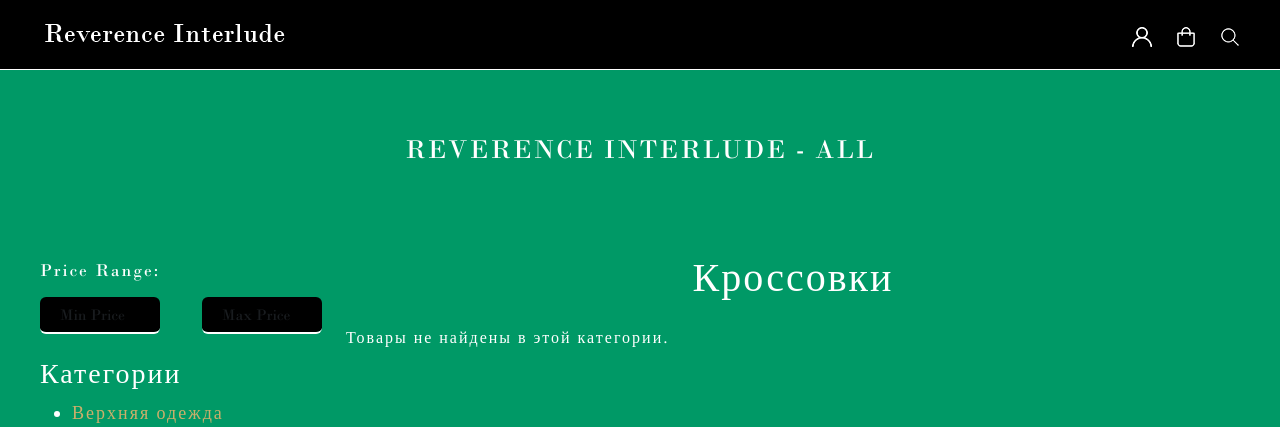
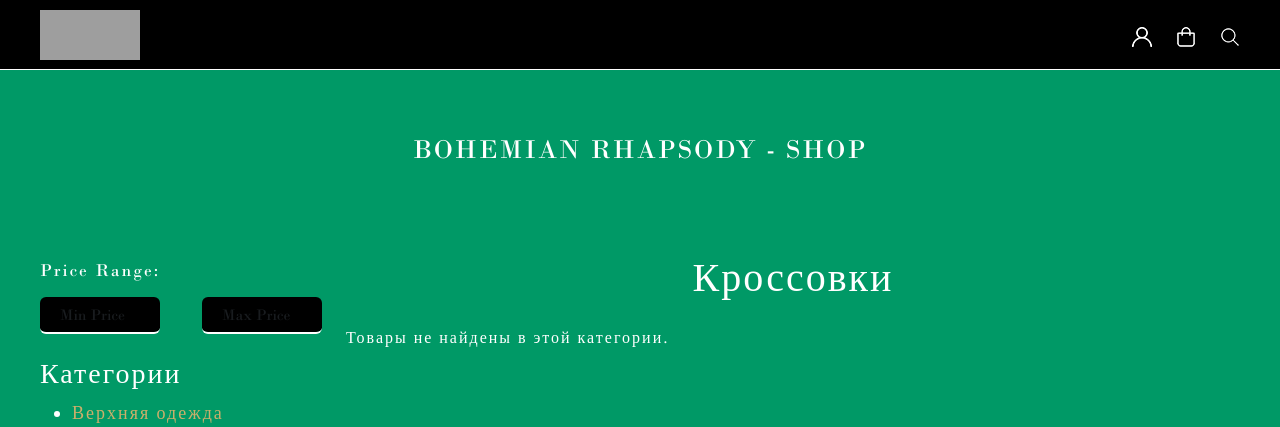
Before and after one commit to SuperMonkey0410/Heavy_shop, a Django app: page /catalog/krossovki in a window 1280 px wide. Shown: the top 427 px of the page. Run offline with Django 5.2, Linux system fonts and the light colour scheme; data comes from the database, SQL or seed files in the repository; data that the repository does not hold is empty; parts of the project's set-up code (start-up, migrations or seed data) failed here and were passed over; some libraries are stand-ins or nearby versions; grey boxes are pictures that could not be loaded.

Commit message:
редакция base шаблона + смена лого

```diff
--- a/templates/base.html
+++ b/templates/base.html
@@ -13,6 +13,14 @@
     {% comment %} css {% endcomment %}
     <link rel="stylesheet" href="{% static 'css/base.css' %}">
     <style>
+        .header {
+            display: flex;
+            align-items: center; /* Центрирует элементы по вертикали */
+        }
+        .header-logo img {
+            height: 50px; /* Установите нужную высоту */
+            width: 100px; /* Автоматическая ширина для сохранения пропорций */
+        }
         .dropdown {
             position: relative;
             display: inline-block;
@@ -45,14 +53,13 @@
         .spacer {
             margin-top: 30px; /* Увеличьте это значение для большего отступа */
         }
-
     </style>
 </head>
 <body>
 {% block navbar %}
 <header class="header sticky-top d-flex align-items-center">
     <a class="header-logo" href="/">
-        <img src="{% static 'img/rev.png' %}" alt="">
+        <img src="{% static 'img/cannes-film-festival-logo-logo-png-transparent.png' %}" alt="">
     </a>
     <div class="header-nav d-flex gap-4 align-items-center">
         {% if user.is_authenticated %}
@@ -94,7 +101,7 @@
 <div class="container">
     <div class="row">
         <div class="col-md-12">
-            <h1 class="rev-head text-uppercase text-center my-4" id="reverence-title">Reverence Interlude - ALL</h1>
+            <h1 class="rev-head text-uppercase text-center my-4" id="reverence-title"> Bohemian Rhapsody - SHOP</h1>
         </div>
     </div>
     <div class="row">
@@ -150,7 +157,6 @@
             searchPopup.style.display = 'none';
         }
     })
-
 </script>
 
 {% comment %} js for bootstrap {% endcomment %}
```
Lines whose indentation alone changed are shown as unchanged.
